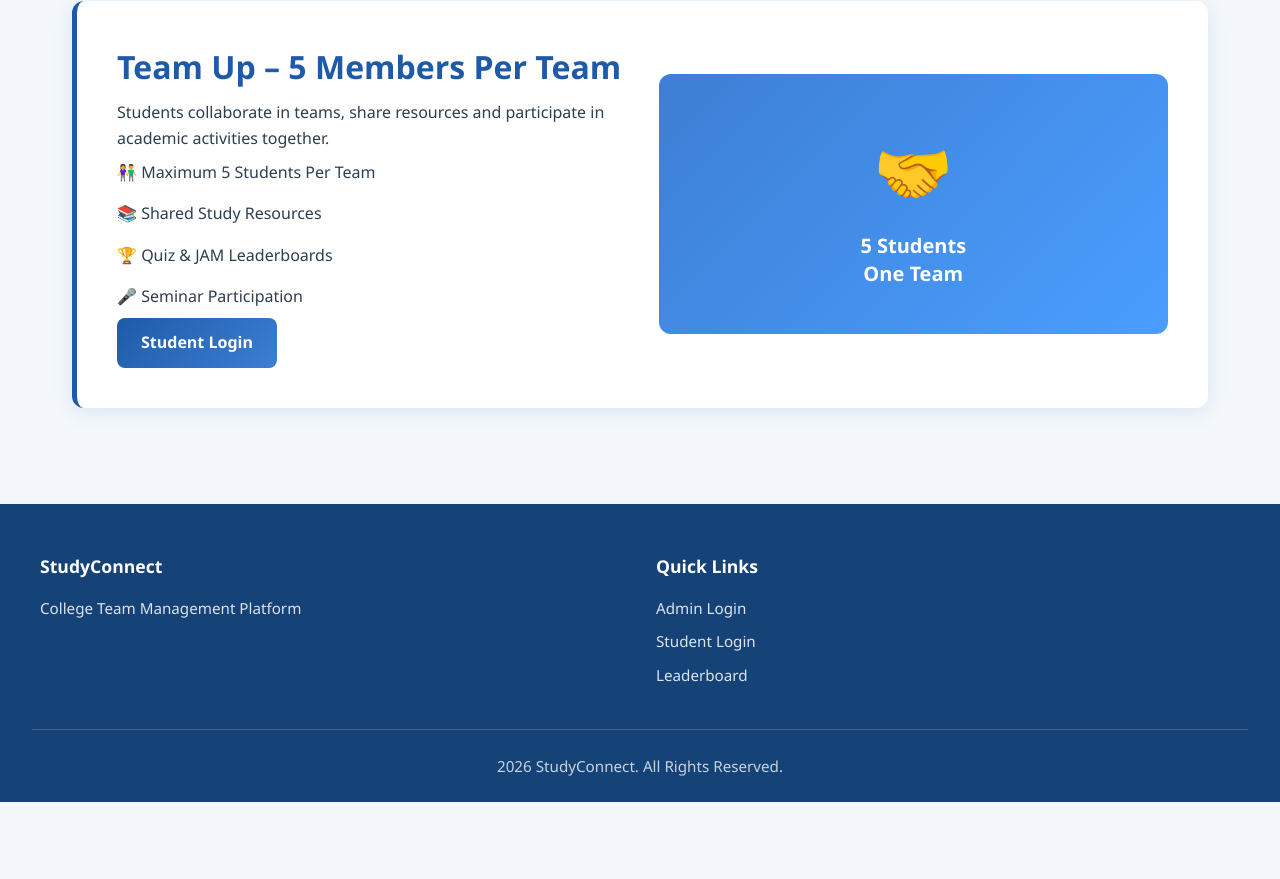
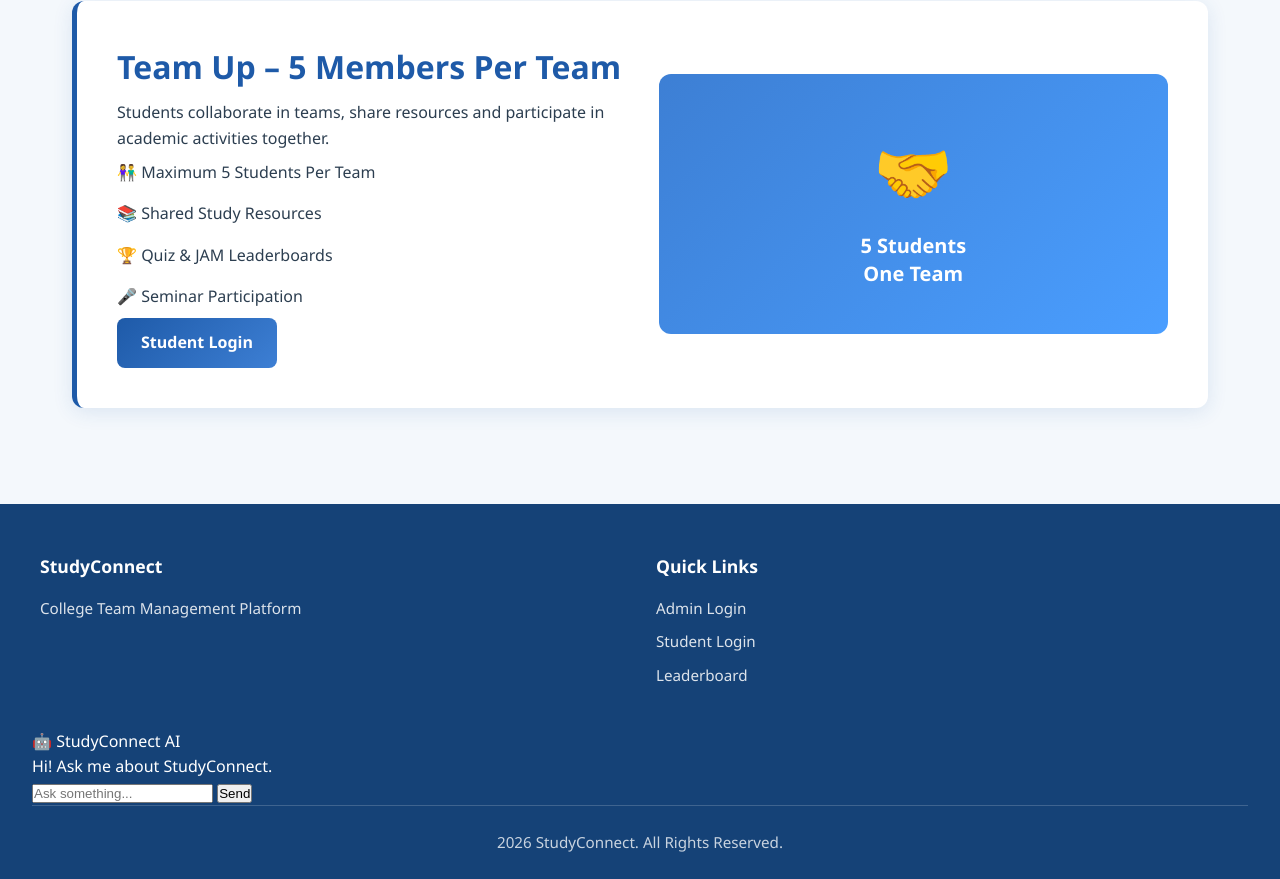
Before and after one commit to yasodharani-10-26/JigsawConnect, a plain HTML site: page index.html in a window 1280 px wide. Shown: the part 1745-2624 px from the top of the page. Before the commit the page ends 2547 px from the top, so only its background shows below. Drawn offline with Linux system fonts and the light colour scheme.

Commit message:
Update index.html

```diff
--- a/index.html
+++ b/index.html
@@ -208,6 +208,20 @@
 
     </div>
 
+<div id="chatbot-container">
+  <div id="chat-header">🤖 StudyConnect AI</div>
+
+  <div id="chat-body">
+    <div class="bot-msg">
+      Hi! Ask me about StudyConnect.
+    </div>
+  </div>
+
+  <div id="chat-input-area">
+    <input type="text" id="userInput" placeholder="Ask something..." />
+    <button onclick="sendMessage()">Send</button>
+  </div>
+</div>
     <div class="footer-bottom">
       <p> 2026 StudyConnect. All Rights Reserved.</p>
     </div>
```
